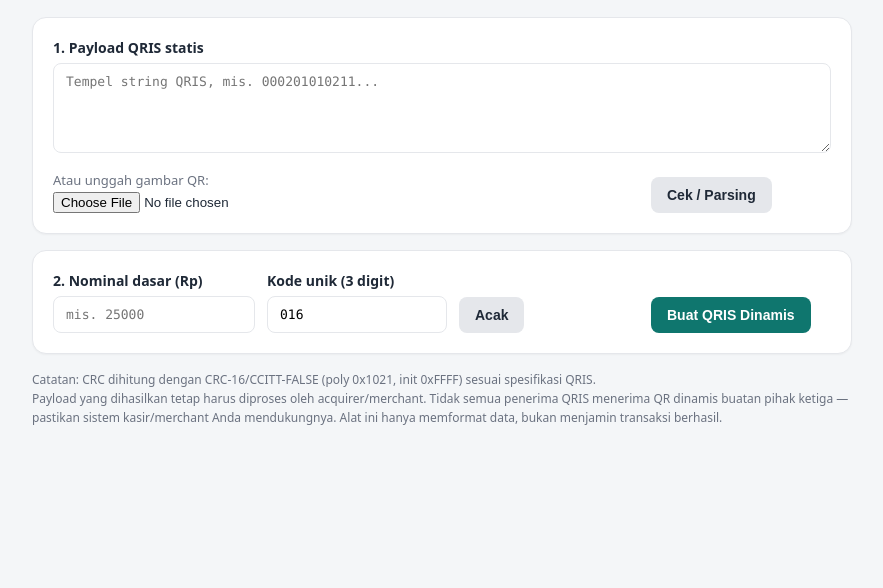
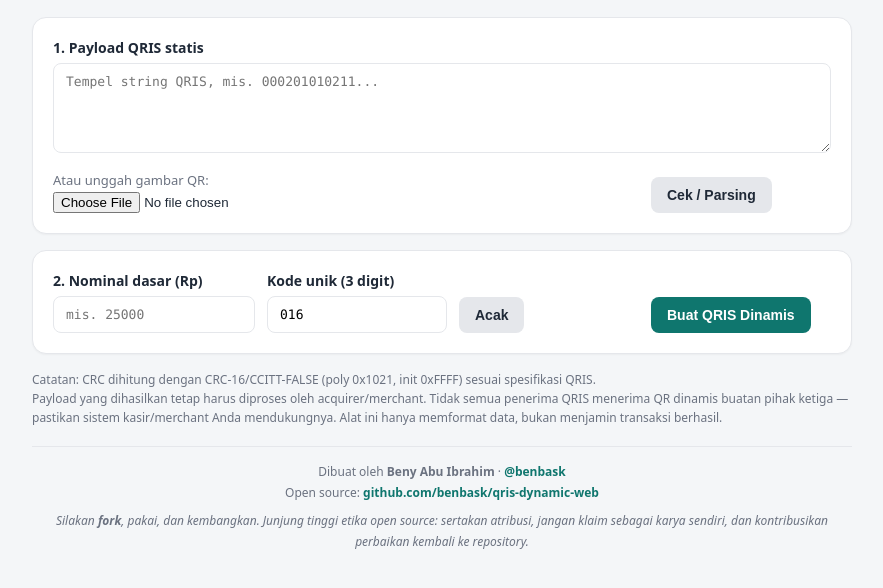
Before and after one commit to benbask/qris-dynamic-web, a plain HTML site: page index.html in a window 1280 px wide. Shown: the part 80-668 px from the top of the page, without its empty margins (198-1081 px from the left). Drawn offline with nearby package versions, Linux system fonts and the light colour scheme.

Commit message:
Add author credit, open-source link and MIT license

```diff
--- a/index.html
+++ b/index.html
@@ -36,6 +36,10 @@
   td.tag{font-family:monospace;width:70px}
   .note{font-size:12px;color:var(--muted);line-height:1.6}
   .file{font-size:13px;color:var(--muted)}
+  .credit{margin-top:18px;padding-top:14px;border-top:1px solid var(--line);font-size:12px;color:var(--muted);line-height:1.8;text-align:center}
+  .credit a{color:var(--brand);text-decoration:none;font-weight:600}
+  .credit a:hover{text-decoration:underline}
+  .credit .ethic{margin-top:6px;font-style:italic}
 </style>
 </head>
 <body>
@@ -101,6 +105,12 @@
     Catatan: CRC dihitung dengan CRC-16/CCITT-FALSE (poly 0x1021, init 0xFFFF) sesuai spesifikasi QRIS.<br>
     Payload yang dihasilkan tetap harus diproses oleh acquirer/merchant. Tidak semua penerima QRIS menerima QR dinamis buatan pihak ketiga — pastikan sistem kasir/merchant Anda mendukungnya. Alat ini hanya memformat data, bukan menjamin transaksi berhasil.
   </p>
+
+  <div class="credit">
+    <div>Dibuat oleh <strong>Beny Abu Ibrahim</strong> · <a href="https://github.com/benbask" target="_blank" rel="noopener">@benbask</a></div>
+    <div>Open source: <a href="https://github.com/benbask/qris-dynamic-web" target="_blank" rel="noopener">github.com/benbask/qris-dynamic-web</a></div>
+    <div class="ethic">Silakan <strong>fork</strong>, pakai, dan kembangkan. Junjung tinggi etika open source: sertakan atribusi, jangan klaim sebagai karya sendiri, dan kontribusikan perbaikan kembali ke repository.</div>
+  </div>
 </div>
 
 <script>
```
Also changed, not shown: 2 other files.
